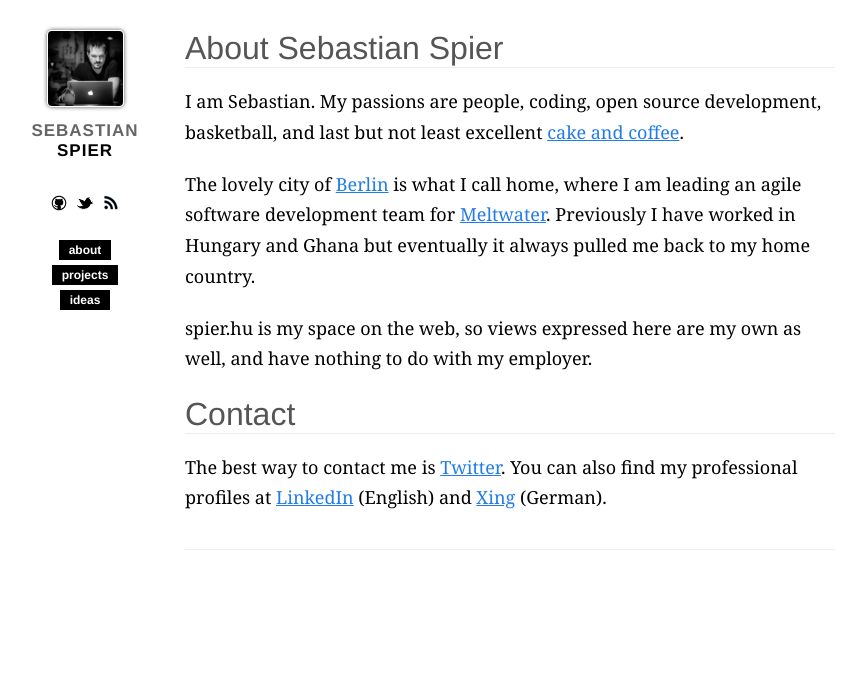
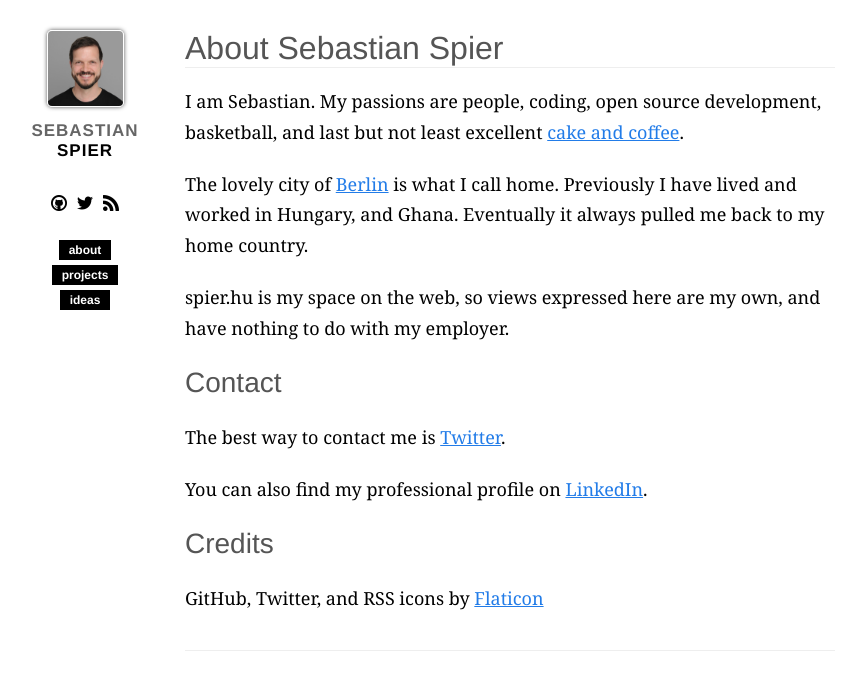
Before and after one commit to spier/spier.github.io, a Jekyll site: the page built from about.md, in a window 1280 px wide. Shown: the top 690 px of the page, without its empty margins (15-881 px from the left). Built offline with Jekyll 4.4.1, drawn with Linux system fonts in a browser that asks for light colours; nearby versions of some CDN libraries; a script that is not in the unit is left out.

Commit message:
Refresh About page. Add new profile image. Improve icons in menu.

```diff
--- a/about.md
+++ b/about.md
@@ -5,17 +5,22 @@ title: "About Sebastian Spier"
 
 I am Sebastian. My passions are people, coding, open source development, basketball, and last but not least excellent [cake and coffee][].
 
-The lovely city of [Berlin][] is what I call home, where I am leading an agile software development team for [Meltwater][]. Previously I have worked in Hungary and Ghana but eventually it always pulled me back to my home country.
+The lovely city of [Berlin][] is what I call home. Previously I have lived and worked in Hungary, and Ghana. Eventually it always pulled me back to my home country.
 
-spier.hu is my space on the web, so views expressed here are my own as well, and have nothing to do with my employer.
+spier.hu is my space on the web, so views expressed here are my own, and have nothing to do with my employer.
 
-# Contact
+## Contact
 
-The best way to contact me is [Twitter][]. You can also find my professional profiles at [LinkedIn][] (English) and [Xing][] (German).
+The best way to contact me is [Twitter][].
+
+You can also find my professional profile on [LinkedIn][].
+
+## Credits
+
+GitHub, Twitter, and RSS icons by [Flaticon][]
 
 [cake and coffee]: http://www.germany.info/Vertretung/usa/en/04__W__t__G/01/11__Kaffee__Kuchen/11__Kaffee__Kuchen__S.html
 [Berlin]: http://en.wikipedia.org/wiki/Berlin
-[Meltwater]: http://www.meltwater.com
 [Twitter]: http://twitter.com/sebastianspier
 [LinkedIn]: http://www.linkedin.com/in/sebastianspier
-[Xing]: https://www.xing.com/profile/Sebastian_Spier
+[Flaticon]: https://www.flaticon.com
```
Also changed, not shown: images/icons/github.png, images/icons/rss.png, images/icons/twitter.png, images/sebastian/sebastian_spier_medium.png (deleted), images/sebastian/sebastian_spier_profile.jpeg, images/sebastian/sebastian_spier_profile_old.jpeg (added).
